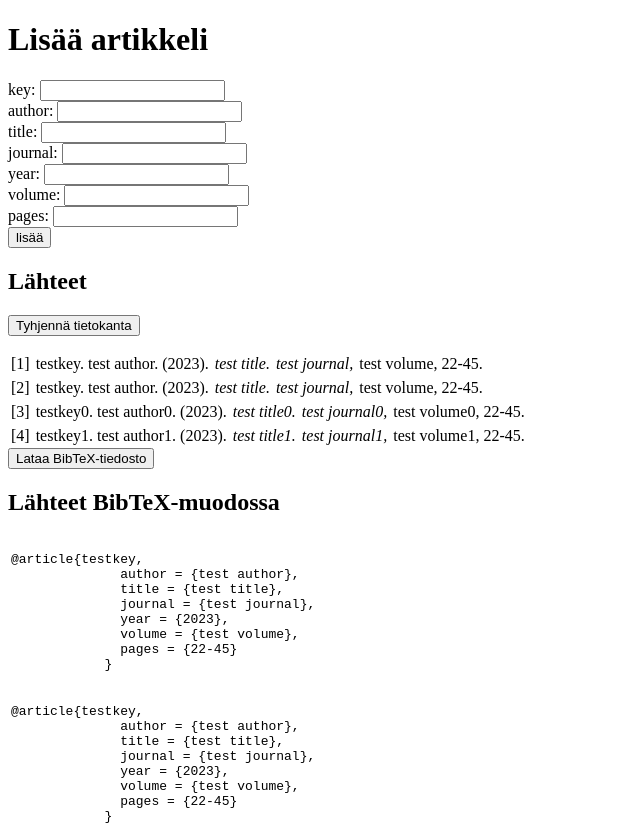
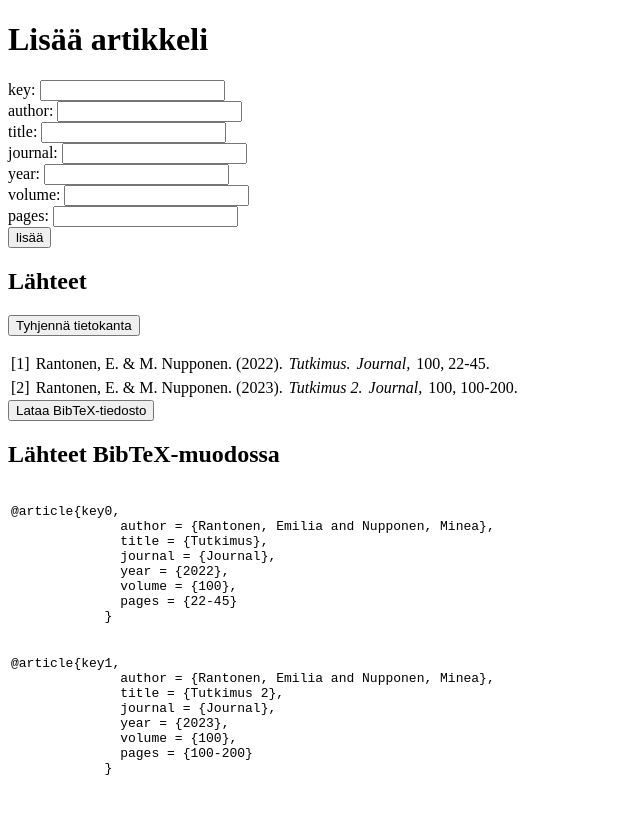
Before and after one commit to emiliarantonen/miniprojekti, a React (Vite) app: page / in a window 1280 px wide. Shown: the top 825 px of the page, without its empty margins (0-640 px from the left). After the commit the page ends 800 px from the top, so only its background shows below. Built offline with nearby package versions, Linux system fonts and the light colour scheme; data requests are answered from the project's data file.

Commit message:
useiden authoreiden korjaus

```diff
--- a/db.json
+++ b/db.json
@@ -1,44 +1,42 @@
 {
   "artikkelit": [
     {
-      "id": "6e87",
-      "articleKey": "testkey",
-      "author": "test author",
-      "title": "test title",
-      "journal": "test journal",
-      "year": "2023",
-      "volume": "test volume",
+      "id": "8f2c",
+      "articleKey": "key0",
+      "author": [
+        {
+          "firstName": "Emilia",
+          "lastName": "Rantonen"
+        },
+        {
+          "firstName": "Minea",
+          "lastName": "Nupponen"
+        }
+      ],
+      "title": "Tutkimus",
+      "journal": "Journal",
+      "year": "2022",
+      "volume": "100",
       "pages": "22-45"
     },
     {
-      "id": "20b9",
-      "articleKey": "testkey",
-      "author": "test author",
-      "title": "test title",
-      "journal": "test journal",
+      "id": "e8f4",
+      "articleKey": "key1",
+      "author": [
+        {
+          "firstName": "Emilia",
+          "lastName": "Rantonen"
+        },
+        {
+          "firstName": "Minea",
+          "lastName": "Nupponen"
+        }
+      ],
+      "title": "Tutkimus 2",
+      "journal": "Journal",
       "year": "2023",
-      "volume": "test volume",
-      "pages": "22-45"
-    },
-    {
-      "id": "937e",
-      "articleKey": "testkey0",
-      "author": "test author0",
-      "title": "test title0",
-      "journal": "test journal0",
-      "year": "2023",
-      "volume": "test volume0",
-      "pages": "22-45"
-    },
-    {
-      "id": "6eff",
-      "articleKey": "testkey1",
-      "author": "test author1",
-      "title": "test title1",
-      "journal": "test journal1",
-      "year": "2023",
-      "volume": "test volume1",
-      "pages": "22-45"
+      "volume": "100",
+      "pages": "100-200"
     }
   ]
 }
--- a/src/App.jsx
+++ b/src/App.jsx
@@ -30,15 +30,16 @@ function App() {
 
     // Funktio BibTeX-muotoisen merkkijonon rakentamiseksi
     const generateBibTeX = (artikkeli) => {
+      const authors = artikkeli.author.map(author => `${author.lastName}, ${author.firstName}`).join(' and ')
       return `@article{${artikkeli.articleKey},
-              author = {${artikkeli.author}},
+              author = {${authors}},
               title = {${artikkeli.title}},
               journal = {${artikkeli.journal}},
               year = {${artikkeli.year}},
               volume = {${artikkeli.volume}},
               pages = {${artikkeli.pages}}
-            }`;
-  };
+            }`
+    }
 
   //Luodaan sisältö valmiiksi tallennettavaa bibtex-tiedostoa varten
   let bibtexContent = ''
@@ -79,16 +80,22 @@ function App() {
         {/* tietokannan tyhennys */}
         <button onClick={clearDatabase}>Tyhjennä tietokanta</button>
         <p>{message}</p>
-      {artikkelit.map((artikkeli, indeksi) => (
+        {artikkelit.map((artikkeli, indeksi) => (
         <div key={indeksi} className="artikkelituloste">
           <p>[{indeksi + 1}]</p>
-          <p>{artikkeli.articleKey}. {artikkeli.author}. ({artikkeli.year}).</p>
+          <p>{artikkeli.author.map((author, index) => {
+            if (index === 0) {
+              return `${author.lastName}, ${author.firstName.charAt(0)}.`
+            } else {
+              return ` & ${author.firstName.charAt(0)}. ${author.lastName}`;
+            }
+          })}. ({artikkeli.year}).</p>
           <p className="artikkelititle">{artikkeli.title}.</p>
           <p className="artikkelijournal">{artikkeli.journal},</p>
           <p>{artikkeli.volume}, {artikkeli.pages}. </p>
+        </div>
+))}
 
-        </div>
-      ))}
       <button onClick={downloadBibTeXFile}>Lataa BibTeX-tiedosto</button>
       <h2>Lähteet BibTeX-muodossa</h2>
       {artikkelit.map((artikkeli, indeksi) => (
--- a/src/components/lisaa.jsx
+++ b/src/components/lisaa.jsx
@@ -4,7 +4,8 @@ const Lisaa = ({ createArtikkeli }) => {
 
   const [newArtikkeli, setNewArtikkeli] = useState('')
   const [newKey, setNewKey] = useState('')
-  const [newAuthor, setNewAuthor] = useState('')
+  const [newAuthors, setNewAuthors] = useState('')
+  const [authors, setAuthors] = useState([])
   const [newTitle, setNewTitle] = useState('')
   const [newJournal, setNewJournal] = useState('')
   const [newYear, setNewYear] = useState('')
@@ -25,9 +26,9 @@ const Lisaa = ({ createArtikkeli }) => {
   const addArtikkeli = (event) => {
     event.preventDefault()
 
-    if (!newKey || !newAuthor || !newTitle || !newJournal || !newYear || !newVolume || !newPages) {
+    if (!newKey || !newAuthors || !newTitle || !newJournal || !newYear || !newVolume || !newPages) {
       alert('Kaikkien kenttien täyttäminen on pakollista')
-      return;
+      return
     }
 
     //Tarkastetaan, että articlekey ei sisällä pilkkuja tai välilyöntejä.
@@ -48,7 +49,7 @@ const Lisaa = ({ createArtikkeli }) => {
 
     const newArtikkeli = {
       articleKey: newKey,
-      author: newAuthor,
+      author: authors,
       title: newTitle,
       journal: newJournal,
       year: newYear,
@@ -62,7 +63,7 @@ const Lisaa = ({ createArtikkeli }) => {
 
     setNewArtikkeli('')
     setNewKey('')
-    setNewAuthor('')
+    setNewAuthors('')
     setNewTitle('')
     setNewJournal('')
     setNewYear('')
@@ -75,7 +76,27 @@ const Lisaa = ({ createArtikkeli }) => {
   }
 
   const handleAuthorChange = (event) => {
-    setNewAuthor(event.target.value)
+    setNewAuthors(event.target.value)
+    const authors = event.target.value
+    // authorit on eroteltu 'and'
+    const names = authors.split(' and ')
+    const authorsArray = []
+
+    for (let i = 0; i < names.length; i++) {
+      const name = names[i].trim()
+
+      if (name.includes(',')) {
+        // Muoto: Sukunimi, Etunimi
+        const [lastName, firstName] = name.split(',').map(item => item.trim())
+        authorsArray.push({ firstName, lastName })
+      } else {
+        // Muoto: Etunimi Sukunimi
+        const [firstName, lastName] = name.split(' ')
+        authorsArray.push({ firstName, lastName })
+      }
+    }
+    setAuthors(authorsArray)
+
   }
 
   const handleTitleChange = (event) => {
@@ -104,7 +125,7 @@ const Lisaa = ({ createArtikkeli }) => {
           key: <input value={newKey} onChange={handleKeyChange} id='key-input'/>
         </div>
         <div>
-          author: <input value={newAuthor} onChange={handleAuthorChange} id='author'/>
+          author: <input value={newAuthors} onChange={handleAuthorChange} id='author'/>
         </div>
         <div>
           title: <input value={newTitle} onChange={handleTitleChange} id='title'/>
```
Also changed, not shown: 1 other file (tests, documents, lock files or other folders).
